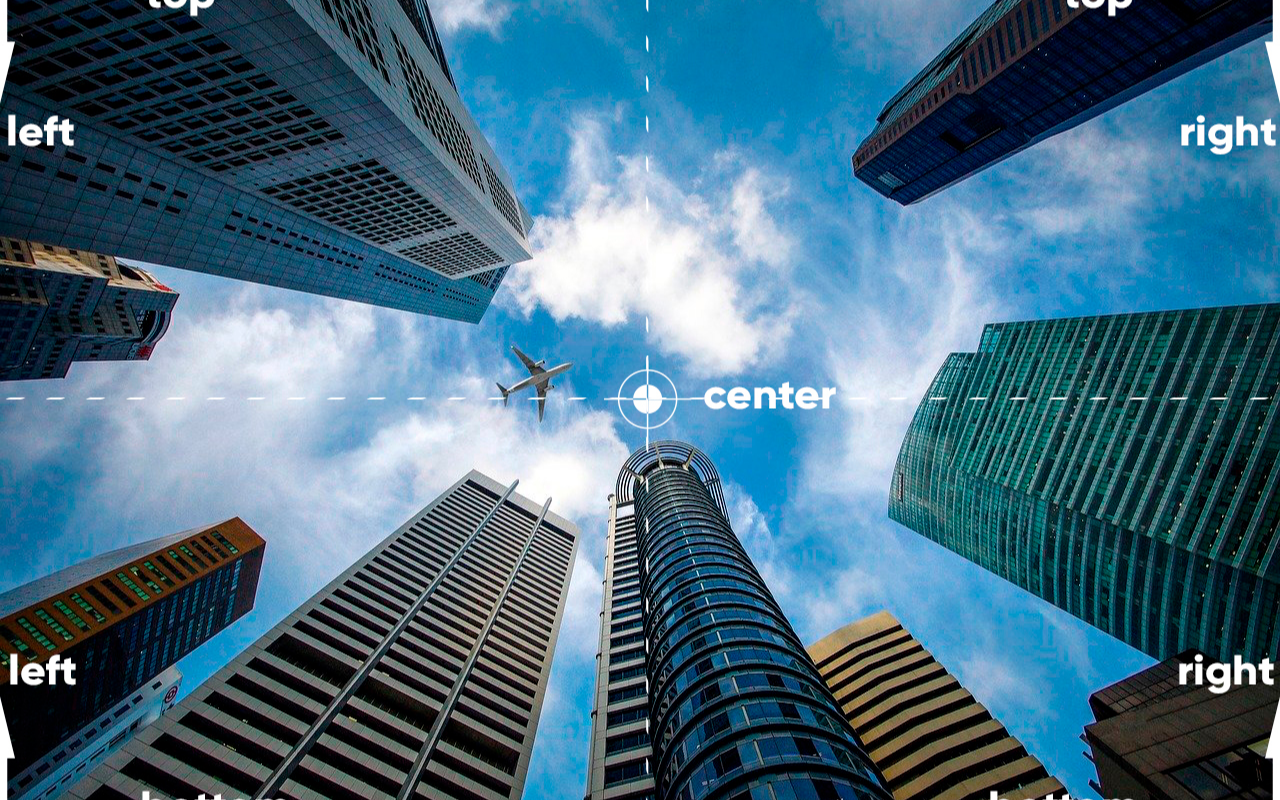
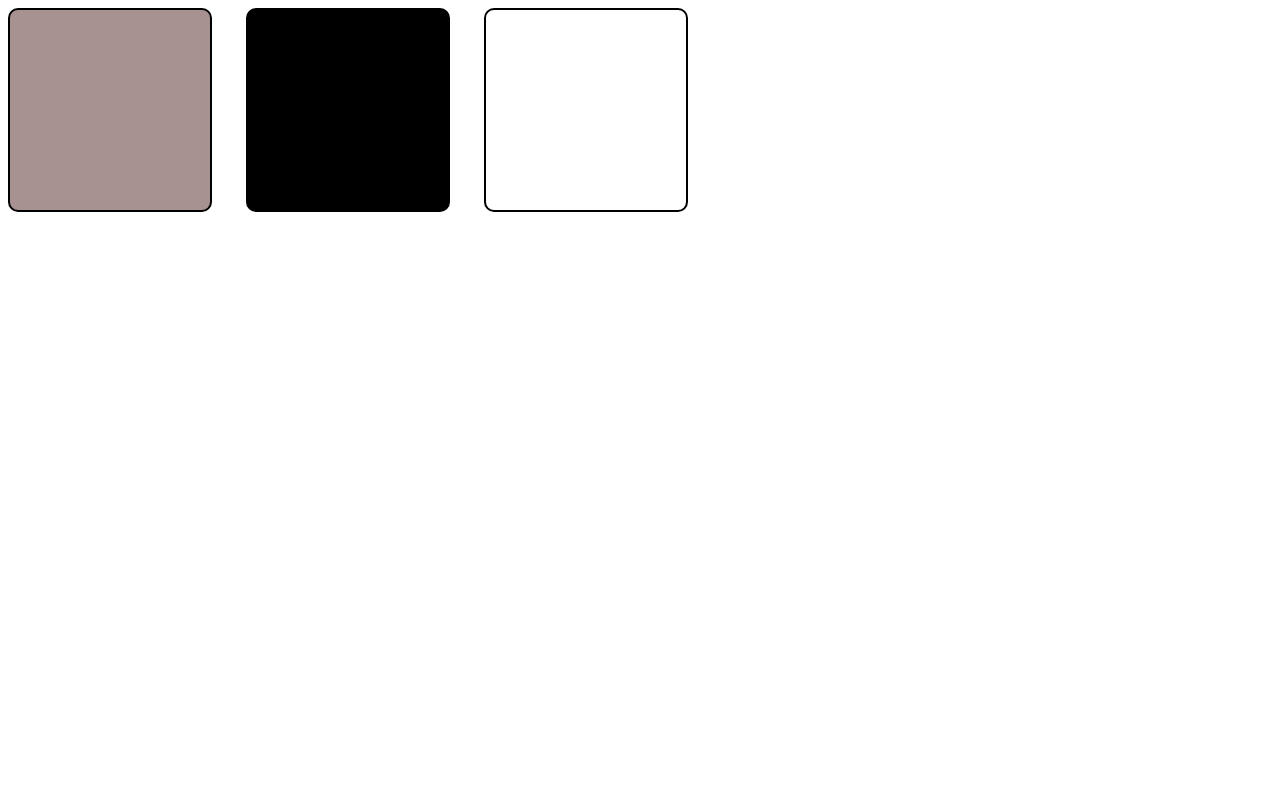
Before and after one commit to reisxyz/html-css, a plain HTML site: page exercicios/ex022/fundo005.html in a window 1280 px wide. Drawn offline with Linux system fonts and the light colour scheme.

Commit message:
update fundo005.html

```diff
--- a/exercicios/ex022/fundo005.html
+++ b/exercicios/ex022/fundo005.html
@@ -6,16 +6,58 @@
   <title>Posicionamento</title>
   <style>
 
-    body{
-      background-image: url('images/wallpaper003.jpg');
-      background-position: center center;
-      height: 98vh;
+    body  {
+      background-color: white;
+    }
+
+    div {
+      border: 2px solid black;
+      border-radius: 10px;
+      height: 200px;
+      width: 200px;
+    }
+
+    .caixa  {
+      display: inline-block;
+      margin-right: 30px;
+    }
+
+    #q1 {
+      background-color: rgb(167, 145, 145);
+    }
+
+    #q2  {
+      background-color: black;
+    }
+
+    #q2:hover {
+      background-color: gray;
+      padding: 10px;
+    }
+
+    #q2:active {
+      background-image: url('https://cdna.artstation.com/p/assets/images/images/021/632/650/large/thomas-randby-qiyanaicon.jpg?1572393017');
+      background-size: 100%;
+      animation-duration: 1 ;
     }
 
   </style>
 
 </head>
 <body>
+  <header>
+    <div class="caixa" id="q1">
+
+    </div>
+
+    <div class="caixa" id="q2">
+
+    </div>
+
+    <div class="caixa" id="q3">
+
+    </div>
+  </header>
 
 </body>
 </html>
```
